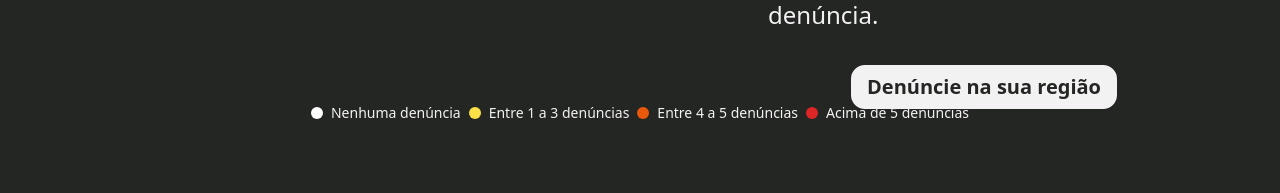
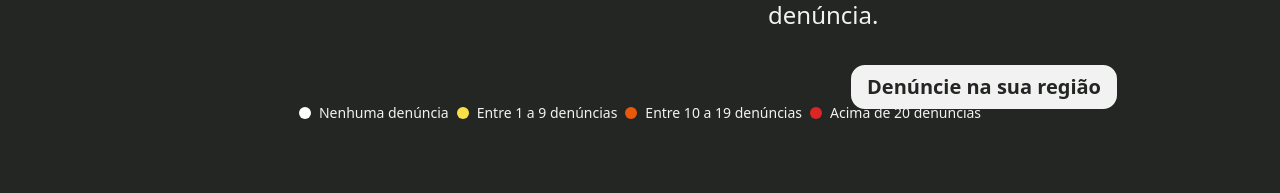
Before and after one commit to msouza28/anviapp, a React (Vite) app: page / in a window 1280 px wide. Shown: the part 1623-1816 px from the top of the page. Built offline with nearby package versions, Linux system fonts and the light colour scheme; no server answers.

Commit message:
Ajuste no mapa interativo para maior quantidade de denuncias

```diff
--- a/src/components/MapaInterativo.tsx
+++ b/src/components/MapaInterativo.tsx
@@ -215,12 +215,12 @@ const MapaInterativo = () => {
               let strokeColor = 'white'; // Cor padrão do traçado
 
               // Lógica para definir a cor do traçado com base em municipio.count
-              if (municipio.count > 5) {
-                strokeColor = 'red'; // Cor vermelha se municipio.count for maior que 5
-              } else if (municipio.count >= 3) {
-                strokeColor = 'orange'; // Cor laranja se municipio.count for maior ou igual a 3
+              if (municipio.count > 20) {
+                strokeColor = 'red';
+              } else if (municipio.count >= 10) {
+                strokeColor = 'orange';
               } else if (municipio.count >= 1) {
-                strokeColor = 'yellow'; // Cor amarela se municipio.count for maior ou igual a 1
+                strokeColor = 'yellow';
               }
 
               return (
@@ -228,7 +228,7 @@ const MapaInterativo = () => {
                   key={municipio.id}
                   d={municipio.path}
                   stroke={strokeColor}
-                  strokeWidth={municipio.count > 0 ? 3 : 0.5} // Ajuste a largura do traçado conforme necessário
+                  strokeWidth={municipio.count >= 1 ? 3 : 0.5} // Ajuste a largura do traçado conforme necessário
                 />
               );
 
--- a/src/components/Sumario.tsx
+++ b/src/components/Sumario.tsx
@@ -8,13 +8,13 @@ export default function Sumario() {
           <span className="text-whiteCustom text-sm">Nenhuma denúncia</span>
 
           <span className={`h-3 w-3 rounded-full bg-yellow-300`}></span>
-          <span className="text-whiteCustom text-sm">Entre 1 a 3 denúncias</span>
+          <span className="text-whiteCustom text-sm">Entre 1 a 9 denúncias</span>
 
           <span className={`h-3 w-3 rounded-full bg-orange-600`}></span>
-          <span className="text-whiteCustom text-sm">Entre 4 a 5 denúncias</span>
+          <span className="text-whiteCustom text-sm">Entre 10 a 19 denúncias</span>
 
           <span className={`h-3 w-3 rounded-full bg-red-600`}></span>
-          <span className="text-whiteCustom text-sm">Acima de 5 denúncias</span>
+          <span className="text-whiteCustom text-sm">Acima de 20 denúncias</span>
           </div>
         </div>
       );
```
